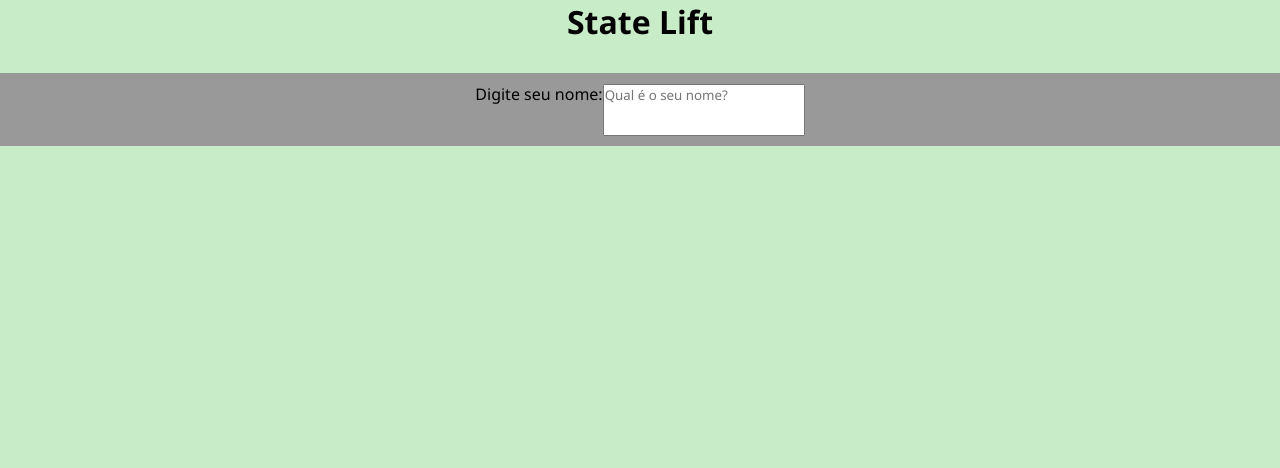
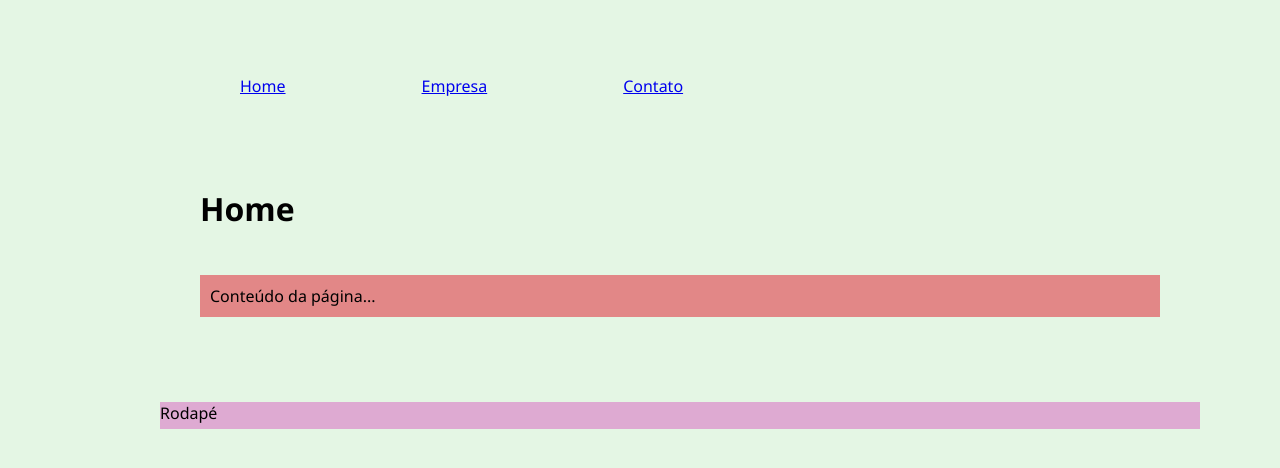
Before and after one commit to giovanep4mg/React_1_projeto, a React (Create React App) app: page / in a window 1280 px wide. Shown: the top 468 px of the page. Built offline with nearby package versions, Linux system fonts and the light colour scheme.

Commit message:
aula15 react-route-dom finalizada

```diff
--- a/package.json
+++ b/package.json
@@ -8,6 +8,7 @@
     "@testing-library/user-event": "^13.5.0",
     "react": "^18.2.0",
     "react-dom": "^18.2.0",
+    "react-router-dom": "^6.15.0",
     "react-scripts": "5.0.1",
     "web-vitals": "^2.1.4"
   },
--- a/src/App.js
+++ b/src/App.js
@@ -1,20 +1,24 @@
-import './App.css';
 
-import SeuNome from './components/SeuNome';
-import {useState} from 'react';
-import Saudacao from './components/Saudacao';
+import {BrowserRouter as Router, Route, Routes} from 'react-router-dom';
+import Home from './components/pages/Home';
+import Empresa from './components/pages/Empresa';
+import Contato from './components/pages/Contato';
+import Navbar from './components/layout/Navbar';
+import Footer from './components/layout/Footer';
 
 function App() {
-   // eslint-disable-next-line no-unused-vars
-   const  [nome, setNome] = useState()
 
    return (
-      <div className="App">
+      <Router>
+         <Navbar/>
+         <Routes>
+            <Route exact path="/" element={<Home />} />
+            <Route path="/empresa" element={<Empresa />} />
+            <Route path="/contato" element={<Contato />} />
+         </Routes>
+         <Footer/>
+      </Router>
 
-         <h1>State Lift</h1>
-         <SeuNome setNome={setNome} />
-         <Saudacao nome={nome}/>
-      </div>
   );
 }
 
--- /dev/null
+++ b/src/components/layout/Footer.js
@@ -0,0 +1,6 @@
+function Footer(){
+    return(
+        <footer>Rodapé</footer>
+    )
+}
+export default Footer;
--- /dev/null
+++ b/src/components/layout/Navbar.js
@@ -0,0 +1,19 @@
+import { Link } from "react-router-dom";
+import styles from './Navbar.module.css';
+
+function Navbar(){
+    return(
+        <ul className={styles.list}>
+            <li className={styles.item}>
+               <Link to="/"> Home </Link>
+            </li >
+            <li className={styles.item}>
+               <Link to="/empresa"> Empresa </Link>
+            </li>
+            <li className={styles.item}>
+               <Link to="/contato"> Contato </Link>
+            </li>
+         </ul>
+    )
+}
+export default Navbar;
--- /dev/null
+++ b/src/components/layout/Navbar.module.css
@@ -0,0 +1,8 @@
+.list{
+    display: flex;
+    list-style: none;
+}
+
+.item{
+    margin-right: 1em;
+}
--- /dev/null
+++ b/src/components/pages/Contato.js
@@ -0,0 +1,9 @@
+function Contato(){
+    return(
+        <div>
+            <h1>Contato</h1>
+            <p>Conteúdo da página...</p>
+        </div>
+    )
+}
+export default Contato;
--- /dev/null
+++ b/src/components/pages/Empresa.js
@@ -0,0 +1,9 @@
+function Empresa(){
+    return(
+        <div>
+            <h1>Empresa</h1>
+            <p>Conteúdo da página...</p>
+        </div>
+    )
+}
+export default Empresa;
--- /dev/null
+++ b/src/components/pages/Home.js
@@ -0,0 +1,9 @@
+function Home(){
+    return(
+        <div>
+            <h1>Home</h1>
+            <p>Conteúdo da página...</p>
+        </div>
+    )
+}
+export default Home;
--- a/src/index.css
+++ b/src/index.css
@@ -1,14 +1,14 @@
 *{
-  margin: 0;
+  margin: 40px;
   padding: 0px;
   font-family: 'Segoe UI', Tahoma, Geneva, Verdana, sans-serif;
-  padding-bottom: 30px;
-  margin-top: 0rem;
+  padding-bottom: 5px;
+  margin-top: 25px;
 }
 
 
 body {
-  background-color: rgba(125, 211, 125, 0.421);
+  background-color: rgba(193, 235, 193, 0.421);
   height: 100%;
   width: 100%;
 }
@@ -16,6 +16,10 @@
 
 
 p{
-  background-color: #999;
+  background-color: #e28787;
   padding: 10px;
 }
+
+footer{
+  background-color: #d64fbb75;
+}
```
Also changed, not shown: 1 other file (tests, documents, lock files or other folders).
